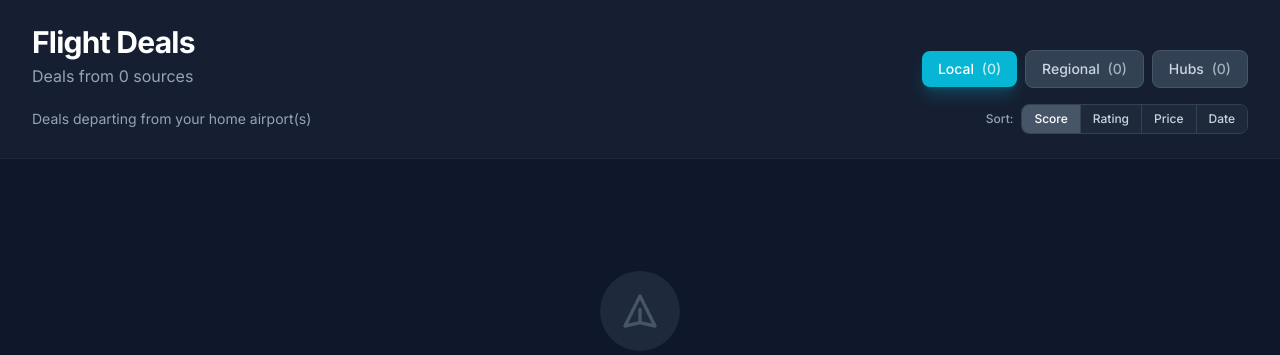
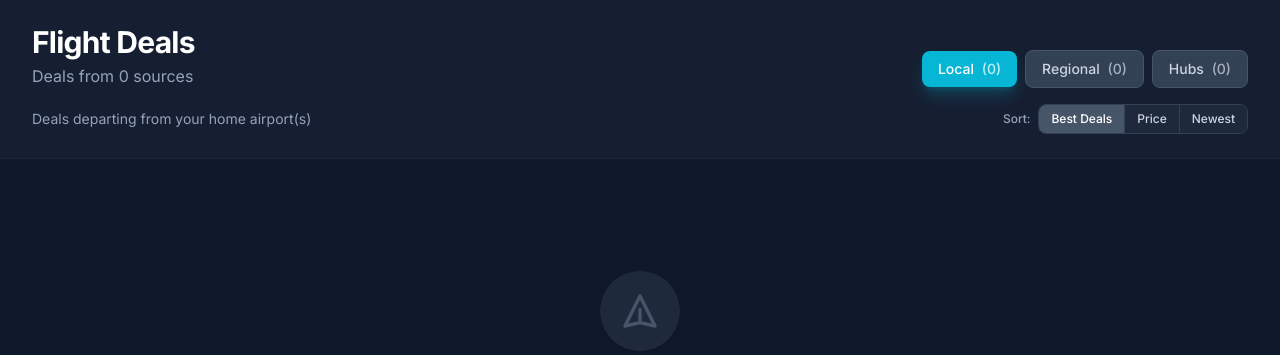
Before and after one commit to jesposito/walkabout, a FastAPI app: page /deals/ in a window 1280 px wide. Shown: the part 65-420 px from the top of the page. Run offline with FastAPI, Linux system fonts and the light colour scheme; data comes from the database, SQL or seed files in the repository; data that the repository does not hold is empty; some libraries are stand-ins or nearby versions.

Commit message:
refactor: simplify deal sort options to Best Deals / Price / Newest

```diff
--- a/backend/app/api/deals.py
+++ b/backend/app/api/deals.py
@@ -24,7 +24,7 @@ async def deals_page(
     source: Optional[str] = Query(None),
     cabin: Optional[str] = Query(None),
     tab: Optional[str] = Query("local"),
-    sort: Optional[str] = Query("score"),
+    sort: Optional[str] = Query("rating"),
     db: Session = Depends(get_db),
 ):
     service = FeedService(db)
@@ -44,14 +44,12 @@ async def deals_page(
         hub_deals = [d for d in hub_deals if d.parsed_cabin_class == cabin]
 
     def sort_deals(deals, sort_key):
-        if sort_key == "rating":
-            return sorted(deals, key=lambda d: (d.deal_rating or -999), reverse=True)
-        elif sort_key == "price":
+        if sort_key == "price":
             return sorted(deals, key=lambda d: (d.parsed_price or 999999))
         elif sort_key == "date":
             return sorted(deals, key=lambda d: (d.published_at or d.created_at), reverse=True)
         else:
-            return sorted(deals, key=lambda d: (d.score or 0), reverse=True)
+            return sorted(deals, key=lambda d: (d.deal_rating or -999), reverse=True)
 
     local_deals = sort_deals(local_deals, sort)
     regional_deals = sort_deals(regional_deals, sort)
--- a/backend/app/templates/deals.html
+++ b/backend/app/templates/deals.html
@@ -14,19 +14,19 @@
                 </div>
 
                 <div class="flex flex-wrap items-center gap-2">
-                    <a href="?tab=local&sort={{ current_sort }}"
+                    <a href="?tab=local&sort=rating"
                        class="px-4 py-2 rounded-lg text-sm font-medium transition-all
                               {% if current_tab == 'local' %}bg-cyan-500 text-white shadow-lg shadow-cyan-500/25
                               {% else %}bg-slate-200 dark:bg-slate-700 hover:bg-slate-300 dark:hover:bg-slate-600 text-slate-700 dark:text-slate-300 border border-slate-300 dark:border-slate-600{% endif %}">
                         Local <span class="ml-1 opacity-75">({{ local_count }})</span>
                     </a>
-                    <a href="?tab=regional&sort={{ current_sort }}"
+                    <a href="?tab=regional&sort=rating"
                        class="px-4 py-2 rounded-lg text-sm font-medium transition-all
                               {% if current_tab == 'regional' %}bg-emerald-500 text-white shadow-lg shadow-emerald-500/25
                               {% else %}bg-slate-200 dark:bg-slate-700 hover:bg-slate-300 dark:hover:bg-slate-600 text-slate-700 dark:text-slate-300 border border-slate-300 dark:border-slate-600{% endif %}">
                         Regional <span class="ml-1 opacity-75">({{ regional_count }})</span>
                     </a>
-                    <a href="?tab=hubs&sort={{ current_sort }}"
+                    <a href="?tab=hubs&sort=rating"
                        class="px-4 py-2 rounded-lg text-sm font-medium transition-all
                               {% if current_tab == 'hubs' %}bg-violet-500 text-white shadow-lg shadow-violet-500/25
                               {% else %}bg-slate-200 dark:bg-slate-700 hover:bg-slate-300 dark:hover:bg-slate-600 text-slate-700 dark:text-slate-300 border border-slate-300 dark:border-slate-600{% endif %}">
@@ -49,15 +49,10 @@
                 <div class="flex items-center gap-2">
                     <span class="text-xs text-slate-500 dark:text-slate-400 font-medium">Sort:</span>
                     <div class="flex rounded-lg overflow-hidden border border-slate-200 dark:border-slate-700">
-                        <a href="?tab={{ current_tab }}&sort=score"
+                        <a href="?tab={{ current_tab }}&sort=rating"
                            class="px-3 py-1.5 text-xs font-medium transition-colors
-                                  {% if current_sort == 'score' %}bg-slate-700 dark:bg-slate-600 text-white{% else %}bg-white dark:bg-slate-800 text-slate-600 dark:text-slate-300 hover:bg-slate-50 dark:hover:bg-slate-700{% endif %}">
-                            Score
-                        </a>
-                        <a href="?tab={{ current_tab }}&sort=rating"
-                           class="px-3 py-1.5 text-xs font-medium transition-colors border-l border-slate-200 dark:border-slate-700
-                                  {% if current_sort == 'rating' %}bg-slate-700 dark:bg-slate-600 text-white{% else %}bg-white dark:bg-slate-800 text-slate-600 dark:text-slate-300 hover:bg-slate-50 dark:hover:bg-slate-700{% endif %}">
-                            Rating
+                                  {% if current_sort == 'rating' or current_sort == 'score' %}bg-slate-700 dark:bg-slate-600 text-white{% else %}bg-white dark:bg-slate-800 text-slate-600 dark:text-slate-300 hover:bg-slate-50 dark:hover:bg-slate-700{% endif %}">
+                            Best Deals
                         </a>
                         <a href="?tab={{ current_tab }}&sort=price"
                            class="px-3 py-1.5 text-xs font-medium transition-colors border-l border-slate-200 dark:border-slate-700
@@ -67,7 +62,7 @@
                         <a href="?tab={{ current_tab }}&sort=date"
                            class="px-3 py-1.5 text-xs font-medium transition-colors border-l border-slate-200 dark:border-slate-700
                                   {% if current_sort == 'date' %}bg-slate-700 dark:bg-slate-600 text-white{% else %}bg-white dark:bg-slate-800 text-slate-600 dark:text-slate-300 hover:bg-slate-50 dark:hover:bg-slate-700{% endif %}">
-                            Date
+                            Newest
                         </a>
                     </div>
                 </div>
```
